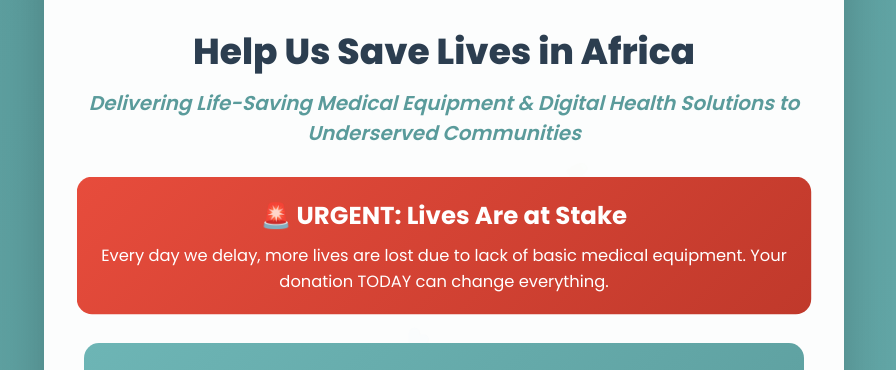
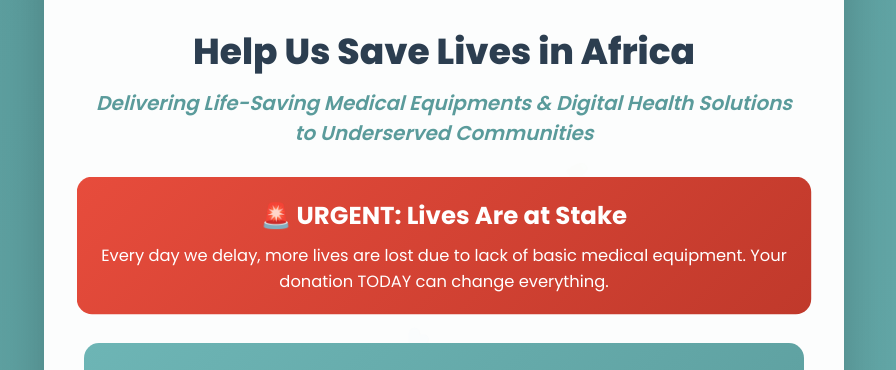
Before and after one commit to mylestech-solutions/GoFundME, a plain HTML site: page index.html in a window 1280 px wide. Shown: the part 405-775 px from the top of the page, without its empty margins (196-1092 px from the left). Drawn offline with Linux system fonts and the light colour scheme.

Commit message:
Update index.html

```diff
--- a/index.html
+++ b/index.html
@@ -443,7 +443,7 @@
             </div>
 
             <h1 class="campaign-title">Help Us Save Lives in Africa</h1>
-            <p class="campaign-subtitle">Delivering Life-Saving Medical Equipment & Digital Health Solutions to Underserved Communities</p>
+            <p class="campaign-subtitle">Delivering Life-Saving Medical Equipments & Digital Health Solutions to Underserved Communities</p>
 
             <div class="urgency-banner">
                 <h3>🚨 URGENT: Lives Are at Stake</h3>
```
